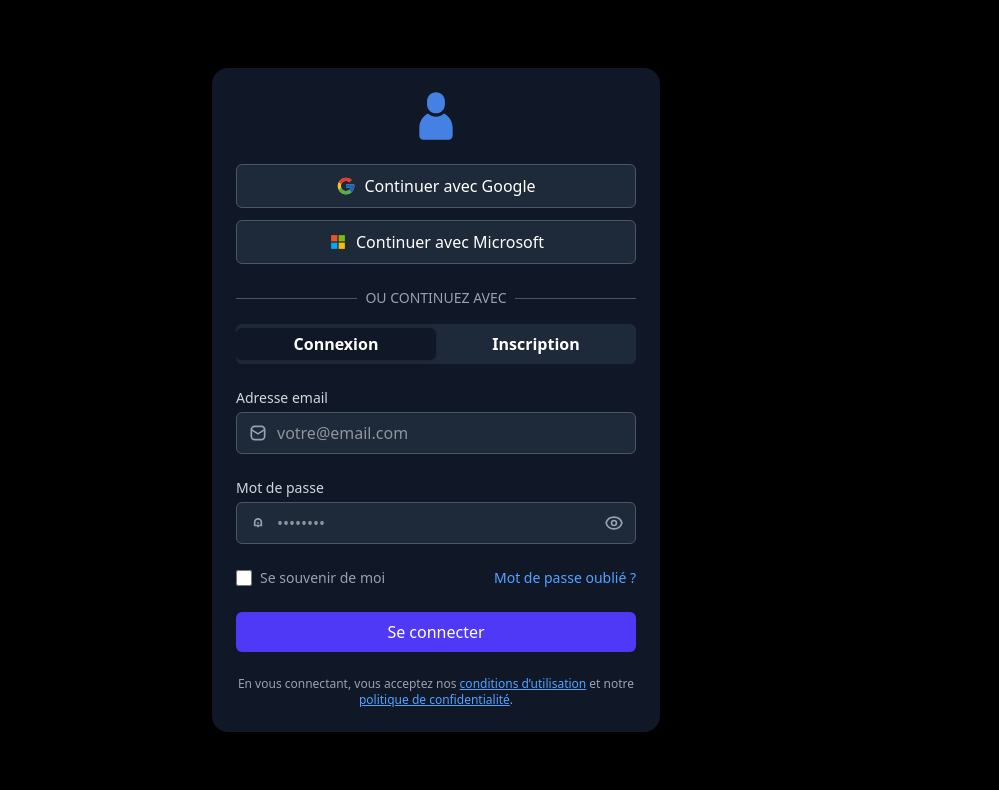
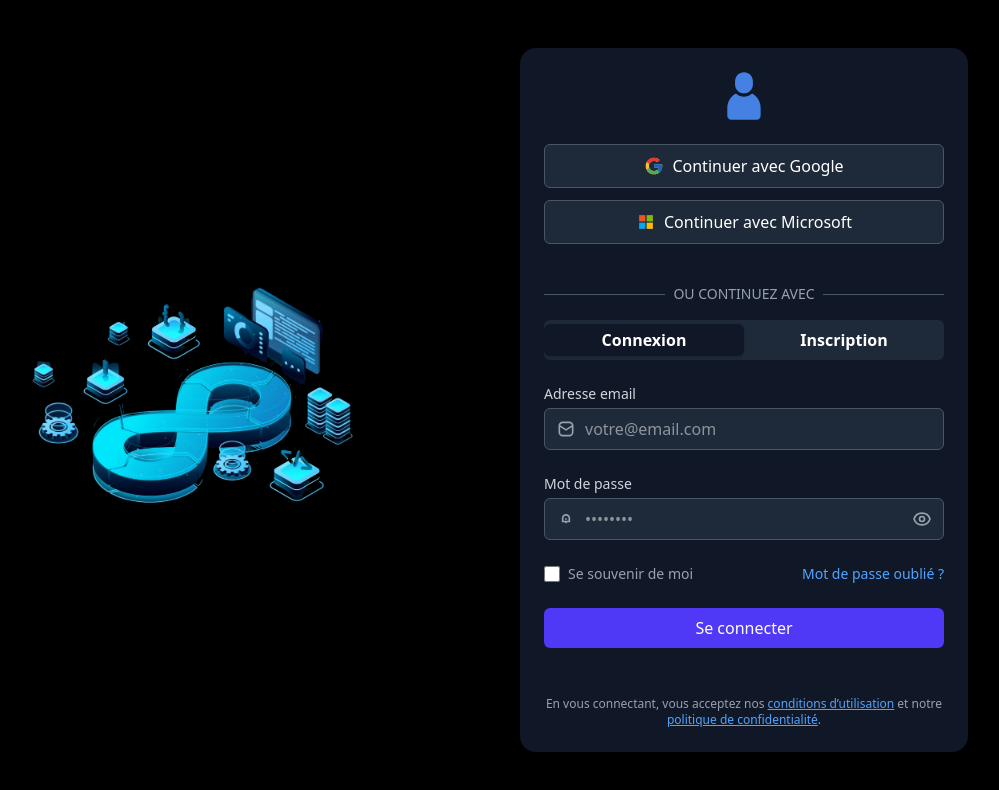
Before and after one commit to Lyblassa/devops-elearning-platform, a Vue app: page /auth in a window 1280 px wide. Shown: the top 790 px of the page, without its empty margins (204-1203 px from the left). Built offline with nearby package versions, Linux system fonts and the light colour scheme.

Commit message:
Ajout illustration DevOps + ajustement AuthView.vue

```diff
--- a/src/views/AuthView.vue
+++ b/src/views/AuthView.vue
@@ -1,6 +1,18 @@
 <template>
   <div class="min-h-screen bg-black flex items-center justify-center p-4">
-    <div class="w-full max-w-md bg-gray-900 rounded-2xl shadow-xl p-6 space-y-6">
+    <div class="w-full max-w-6xl flex flex-col md:flex-row items-center justify-center gap-10">
+
+      <!-- IMAGE -->
+      <div class="w-full md:w-1/2 flex justify-center">
+        <img
+          src="/images/isometric-devops-illustration.png"
+          alt="DevOps Illustration"
+          class="max-w-[300px] md:max-w-[400px] w-full h-auto"
+        />
+      </div>
+
+      <!-- FORMULAIRE -->
+      <div class="w-full max-w-md bg-gray-900 rounded-2xl shadow-xl p-6 space-y-6 min-h-[540px] flex flex-col justify-center">
       <div class="text-center">
           <img src="/images/user.svg" alt="User Icon" class="mx-auto h-12 w-12" />
         </div>
@@ -20,16 +32,10 @@
           ></div>
 
           <div class="grid grid-cols-2 relative z-10 text-center">
-          <button
-            @click="activeTab = 'login'"
-            class="py-2 font-semibold z-10 text-white"
-          >
+            <button @click="activeTab = 'login'" class="py-2 font-semibold z-10 text-white">
               Connexion
             </button>
-          <button
-            @click="activeTab = 'register'"
-            class="py-2 font-semibold z-10 text-white"
-          >
+            <button @click="activeTab = 'register'" class="py-2 font-semibold z-10 text-white">
               Inscription
             </button>
           </div>
@@ -50,6 +56,7 @@
         </p>
       </div>
     </div>
+  </div>
 </template>
 
 <script setup lang="ts">
```
Also changed, not shown: public/images/isometric-devops-illustration.png (added). Lines whose indentation alone changed are shown as unchanged.
